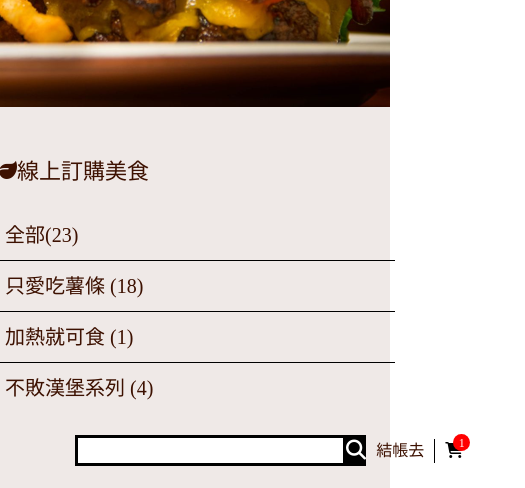
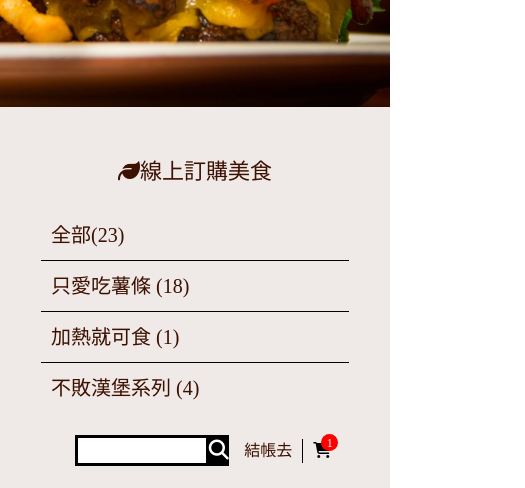
Before and after one commit to justinelin07/RWDhomework, a plain HTML site: page cart.html in a window 390 px wide. Shown: the part 313-801 px from the top of the page, 525 px wide, since content can reach past the window. Drawn offline with Linux system fonts and the light colour scheme.

Commit message:
修正助教建議
logo/ form/cart/使用者體驗/input

```diff
--- a/scss/_cart.scss
+++ b/scss/_cart.scss
@@ -12,20 +12,23 @@
 .cart-side {
    margin-right: 1rem;
 
+   @include mobile-row {
+    width: 90%;
+   }
     h2 {
         font-size: 22px;
         margin: 2rem auto;
+        @include mobile-row {
+            text-align: center;
+        }
     }
     .side-menu {
        :hover {
         background-color: $bg-dark;
         color: #fff;
        }
-        display: block;
-        @include mobile-row {
-         width: 400px;
-         margin-bottom: 2rem;
-        }
+        margin-bottom: 2rem;
+
         li:first-child,
         li:nth-child(2),
         li:nth-child(3){
@@ -46,13 +49,12 @@
 .cart-bar {
     display: flex;
     justify-content: space-between;
-    @include mobile-row {
-        width: 450px;
-        justify-content: start;
-    }
     .search {
         width: 67%;
         display: flex;
+        @include mobile-row {
+            width: 60%;
+        }
         input {
             border: 3px solid #000;
             width: 90%;
@@ -120,7 +122,11 @@
                 width: 64%;
             }
             @include mobile-row {
-                width: 80%;
+                width: 78%;
+            }
+            @include mobile {
+                width: 96%;
+                margin: 1rem;
             }
             img {
                 z-index: 2;
--- a/scss/_index.scss
+++ b/scss/_index.scss
@@ -140,6 +140,7 @@
         padding-bottom:4rem ;
         @include mobile-row {
             flex-direction: column;
+            align-items: center;
         }
         img {
             width: 45%;
@@ -167,7 +168,8 @@
                 width: 90%;
             }
             @include mobile-row {
-                width: 100%;
+                width: 80%;
+
             }
         }
         .vegan {
--- a/scss/_login.scss
+++ b/scss/_login.scss
@@ -20,6 +20,7 @@
         input {
             font-size: 18px;
             width: 90%;
+            text-indent: 20px;
         }
         i {
             position: absolute;
@@ -37,6 +38,10 @@
         color: red;
         margin-bottom: 2rem;
         text-decoration: none;
+        &:hover {
+            color: #f1c512;
+
+        }
     }
     .button {
         display: flex;
--- a/scss/_register.scss
+++ b/scss/_register.scss
@@ -75,6 +75,10 @@
             a {
                 text-decoration: none;
                 color: red;
+                &:hover {
+                    color: #f1c512;
+
+                }
             }
             input {
                 width: 100%;
@@ -82,6 +86,7 @@
                 border-radius: 2px;
                 border: none;
                 margin-top: 3px;
+                text-indent: 20px;
             }
 
         }
```
Also changed, not shown: index.html (+1 -1 lines), css/all.css.
